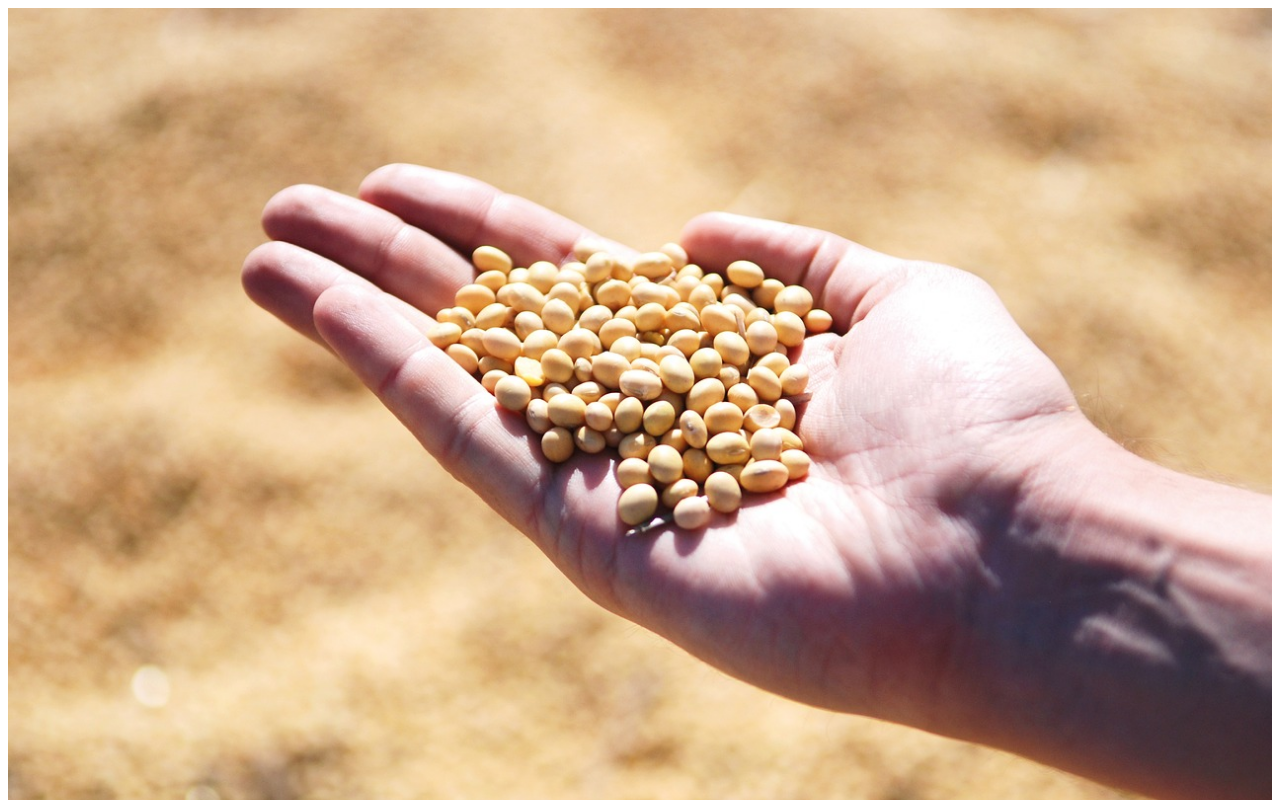
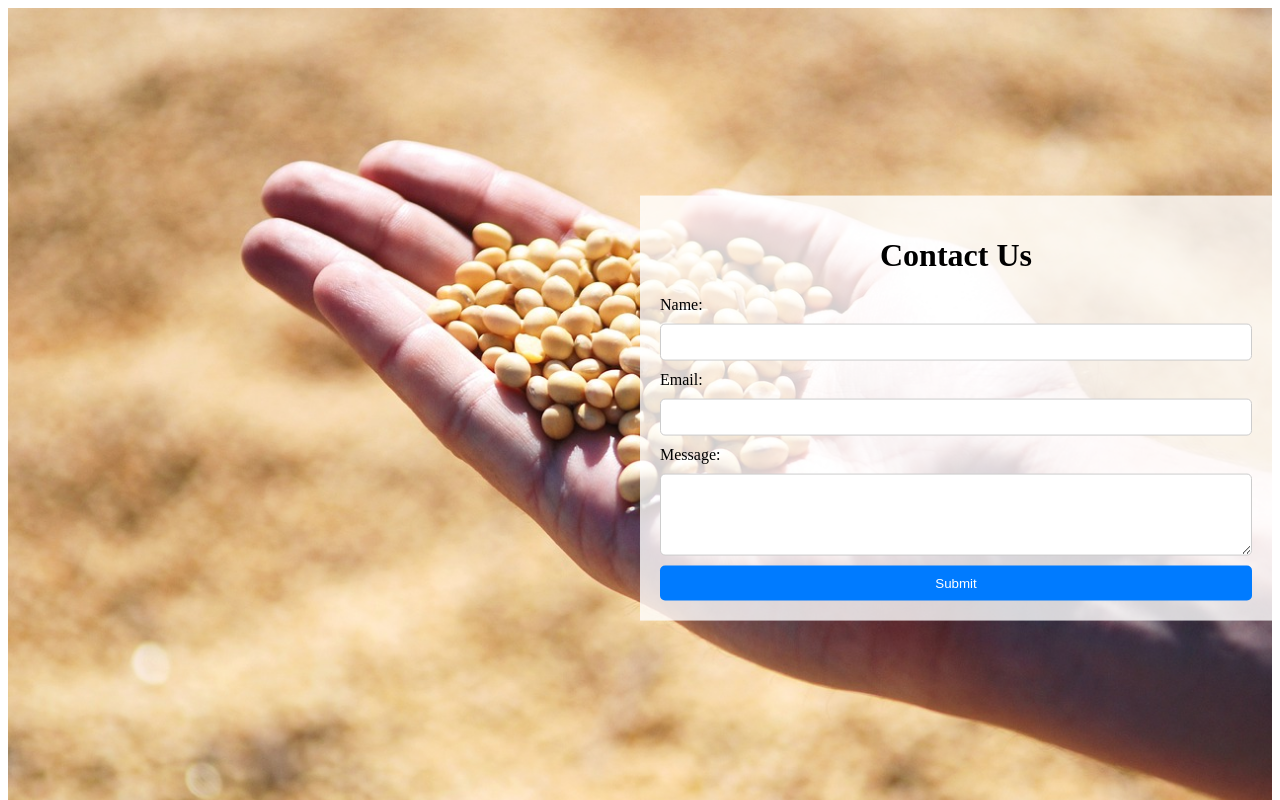
Before and after one commit to CodeSphereMest/MarketAgroProduct-App, a React (Vite) app: page / in a window 1280 px wide. Shown: the top 800 px of the page. Built offline with nearby package versions, Linux system fonts and the light colour scheme.

Commit message:
my input

```diff
--- a/src/Pages/ContactUspage/ContactUS.jsx
+++ b/src/Pages/ContactUspage/ContactUS.jsx
@@ -1,18 +1,51 @@
 import React from 'react';
-import { soybean } from '../../assets/images';
+// import { soybean } from '../../assets/images';
+// import React, { useState } from 'react';
 
 
 
 function ContactUs() {
+
+  // const ContactUs = () => {
+  //   const [formData, setFormData] = useState({
+  //     name: '',
+  //     email: '',
+  //     message: ''
+  //   });
+
+  //   const handleChange = (e) => {
+  //     setFormData({ ...formData, [e.target.name]: e.target.value });
+  //   };
+
+  //   const handleSubmit = async (e) => {
+  //     e.preventDefault();
+
+  //     try {
+  //       const response = await fetch('/api/contact', {
+  //         method: 'POST',
+  //         headers: {
+  //           'Content-Type': 'application/json'
+  //         },
+  //         body: JSON.stringify(formData)
+  //       });
+
+  //       if (response.ok) {
+  //         // Form submission successful, handle response as needed
+  //         console.log('Form submitted successfully');
+  //       } else {
+  //         // Handle error
+  //         console.error('Form submission failed');
+  //       }
+  //     } catch (error) {
+  //       console.error('Error submitting form:', error);
+  //     }
+  //   };
+
   return (
     <div className="contact-us-container">
-      <div className="contact-header">
-        <img src={soybean} alt="Contact Us" className="contact-image" />
-        <div className="contactOverlay">
-          <h1>Contact Us</h1>
-        </div>
-      </div>
+      <div className="background-image">
         <div className="contact-form-container">
+          <h1 className='contact'>Contact Us</h1>
           <form className="contact-form">
             <label htmlFor="name">Name:</label>
             <input type="text" id="name" name="name" required />
@@ -24,7 +57,8 @@ function ContactUs() {
           </form>
         </div>
       </div>
+    </div>
   );
-}
+};
 
 export default ContactUs;
--- a/src/index.css
+++ b/src/index.css
@@ -1,35 +1,32 @@
-ContactUs.css
+/* ContactUs.css */
 
 .contact-us-container {
-  padding: 20px;
+  position: relative; /* Set container as relative for absolute positioning */
+  height: 100vh;
 }
 
-.contact-header {
-  position: relative;
-  height: 15%; /* Adjust the height of the banner as needed */
-  overflow: hidden;
+.background-image {
+  background-image: url(./assets/images/soybean.jpg);
+  background-size: cover;
+  background-position: center;
+  width: 100%;
+  height: 100%;
 }
 
 
-.contact-image {
-  width: 100%;
-  height: 0.5%;
+.contact-form-container {
 
-
-}
-
-.contact-overlay {
   position: absolute;
   top: 50%;
+  right:0;
   left: 50%;
-  transform: translate(-50%, -50%);
-  background-color: rgba(0, 0, 0, 0.5);
-  color: #fff;
+  transform: translateY(-50%);
+  background-color: rgba(255, 255, 255, 0.8);
   padding: 20px;
+  max-width: 100%;
 }
-
-.contact-form-container {
-  margin-top: 20px;
+.contact{
+  text-align: center;
 }
 
 .contact-form {
@@ -38,7 +35,7 @@ ContactUs.css
 }
 
 .contact-form label {
-  margin-bottom: 5px;
+  margin-bottom: 10px;
 }
 
 .contact-form input,
```
Lines whose indentation alone changed are shown as unchanged.
